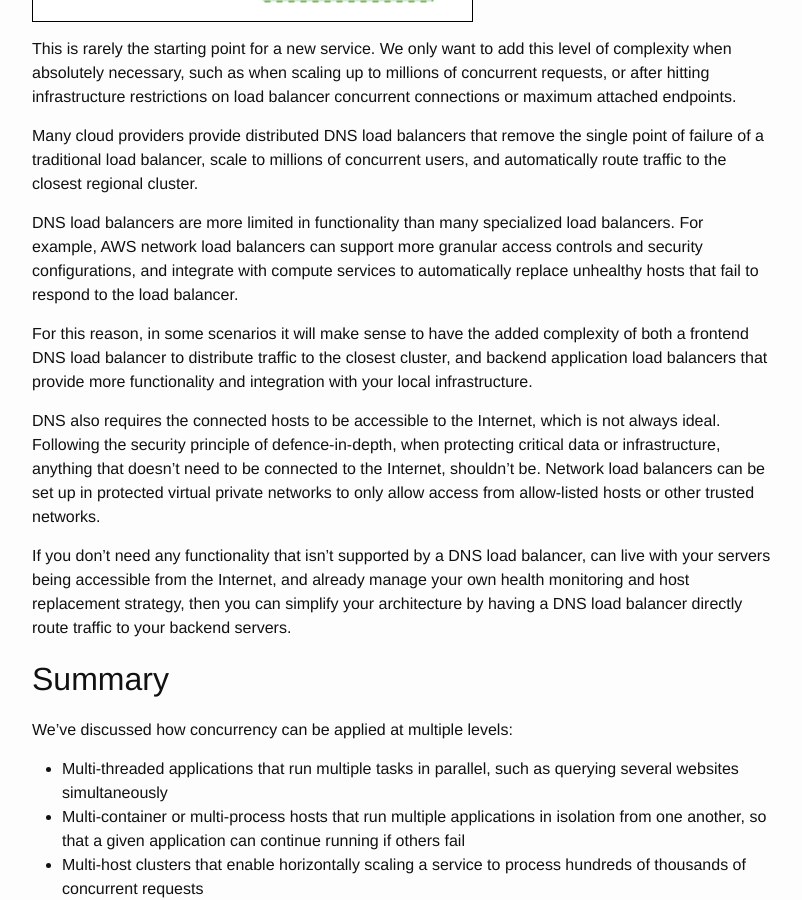
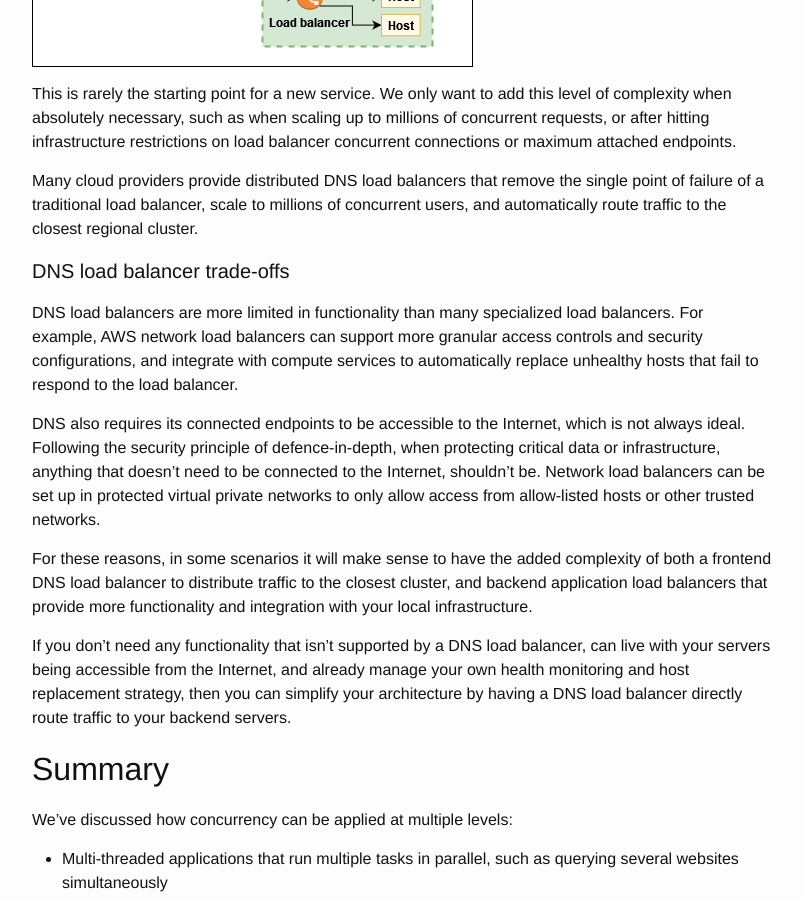
Before and after one commit to msayson/msayson.github.io, a Jekyll site: the page built from _posts/2023-11-30-concurrency-from-app-to-massively-distributed-service.markdown, in a window 1280 px wide and 900 px high, scrolled down 3192 px. Shown: the whole window, without its empty margins (238-1040 px from the left). Built offline with Jekyll 4.4.1, drawn with Linux system fonts in a browser that asks for light colours.

Commit message:
Reorganized text and added subheaders

```diff
--- a/_posts/2023-11-30-concurrency-from-app-to-massively-distributed-service.markdown
+++ b/_posts/2023-11-30-concurrency-from-app-to-massively-distributed-service.markdown
@@ -22,6 +22,8 @@ Within application code, we can run multiple threads concurrently.
 This approach can be locally applied regardless of whether an application is run on a single host or in a distributed service.  However, multi-threaded code increases code complexity and introduces thread safety issues, and an error in one thread may take down the entire application.
 
 A common use case for multi-threading is when we need to make multiple requests to other services that may each take multiple seconds to complete.  We can trigger each request in a separate thread to run them concurrently, and collect the results at the end of the longest running call, rather than synchronously making one request at a time after the prior response has returned.
+
+#### Latency trade-offs
 
 If we have requests that each take 2 seconds, 5 seconds, 5 seconds, and 1 second to complete, each thread adds 20 milliseconds of overhead to start and close, and it takes 10 milliseconds to parse and combine results, then our overall runtime with multi-threading will be max(2, 5, 5, 1) + 0.02*4 + 0.01 = 5.09 seconds, compared to the synchronous approach taking 2+5+5+1+0.01 = 13.01 seconds to make all requests and combine the results.  In this scenario, multi-threading reduces our latency by 7.92 seconds.
 
@@ -54,11 +56,13 @@ This is rarely the starting point for a new service.  We only want to add this l
 
 Many cloud providers provide distributed DNS load balancers that remove the single point of failure of a traditional load balancer, scale to millions of concurrent users, and automatically route traffic to the closest regional cluster.
 
+#### DNS load balancer trade-offs
+
 DNS load balancers are more limited in functionality than many specialized load balancers.  For example, AWS network load balancers can support more granular access controls and security configurations, and integrate with compute services to automatically replace unhealthy hosts that fail to respond to the load balancer.
 
-For this reason, in some scenarios it will make sense to have the added complexity of both a frontend DNS load balancer to distribute traffic to the closest cluster, and backend application load balancers that provide more functionality and integration with your local infrastructure.
+DNS also requires its connected endpoints to be accessible to the Internet, which is not always ideal.  Following the security principle of defence-in-depth, when protecting critical data or infrastructure, anything that doesn't need to be connected to the Internet, shouldn't be.  Network load balancers can be set up in protected virtual private networks to only allow access from allow-listed hosts or other trusted networks.
 
-DNS also requires the connected hosts to be accessible to the Internet, which is not always ideal.  Following the security principle of defence-in-depth, when protecting critical data or infrastructure, anything that doesn't need to be connected to the Internet, shouldn't be.  Network load balancers can be set up in protected virtual private networks to only allow access from allow-listed hosts or other trusted networks.
+For these reasons, in some scenarios it will make sense to have the added complexity of both a frontend DNS load balancer to distribute traffic to the closest cluster, and backend application load balancers that provide more functionality and integration with your local infrastructure.
 
 If you don’t need any functionality that isn’t supported by a DNS load balancer, can live with your servers being accessible from the Internet, and already manage your own health monitoring and host replacement strategy, then you can simplify your architecture by having a DNS load balancer directly route traffic to your backend servers.
 
```
